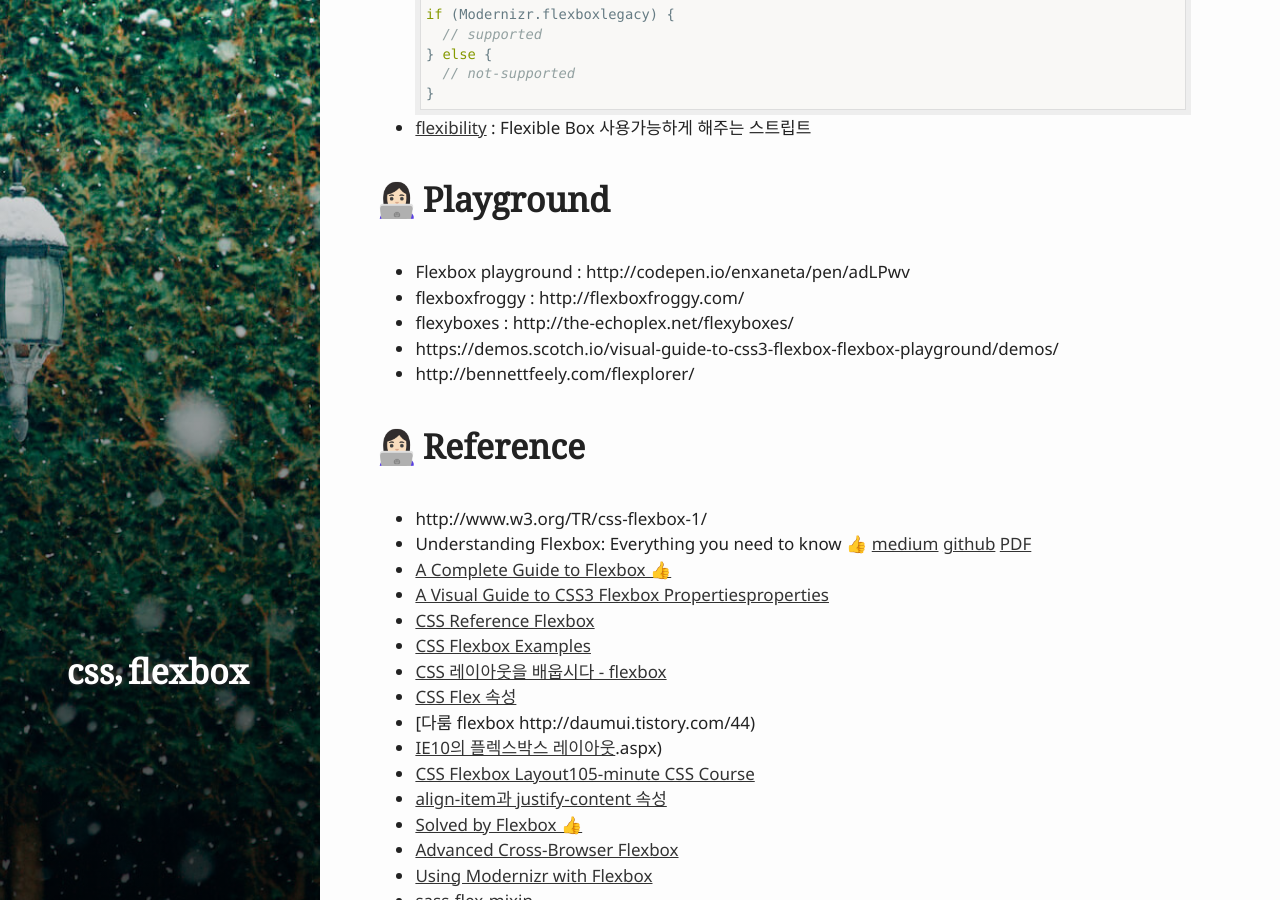
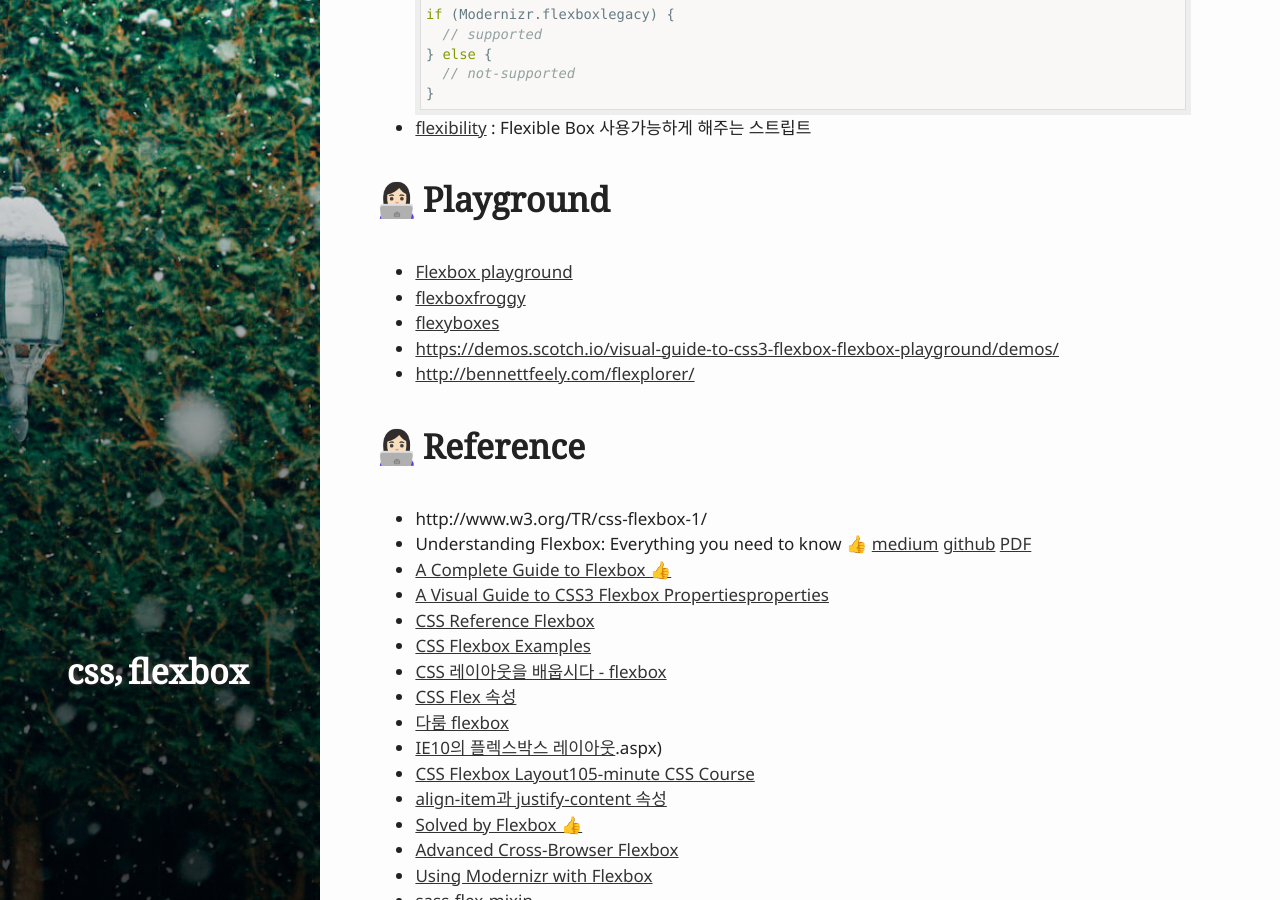
Before and after one commit to pigjh1/pigjh1.github.com, a Jekyll site: the page built from _posts/2017-01-23-CSS-Flexbox.md, in a window 1280 px wide and 900 px high, scrolled down 2153 px. Built offline with Jekyll 4.4.1, drawn with Linux system fonts in a browser that asks for light colours; some of the changed lines change nothing that is shown.

Commit message:
Update 2017-01-23-CSS-Flexbox.md

```diff
--- a/_posts/2017-01-23-CSS-Flexbox.md
+++ b/_posts/2017-01-23-CSS-Flexbox.md
@@ -75,11 +75,11 @@ if (Modernizr.flexboxlegacy) {
 - [flexibility](https://github.com/jonathantneal/flexibility) : Flexible Box 사용가능하게 해주는 스트립트
 
 ### Playground
-- Flexbox playground : http://codepen.io/enxaneta/pen/adLPwv
-- flexboxfroggy : http://flexboxfroggy.com/
-- flexyboxes : http://the-echoplex.net/flexyboxes/
-- https://demos.scotch.io/visual-guide-to-css3-flexbox-flexbox-playground/demos/
-- http://bennettfeely.com/flexplorer/
+- [Flexbox playground](http://codepen.io/enxaneta/pen/adLPwv)
+- [flexboxfroggy](http://flexboxfroggy.com/)
+- [flexyboxes](http://the-echoplex.net/flexyboxes/)
+- [https://demos.scotch.io/visual-guide-to-css3-flexbox-flexbox-playground/demos/](https://demos.scotch.io/visual-guide-to-css3-flexbox-flexbox-playground/demos/)
+- [http://bennettfeely.com/flexplorer/](http://bennettfeely.com/flexplorer/)
 
 ### Reference
 - http://www.w3.org/TR/css-flexbox-1/
@@ -93,7 +93,7 @@ if (Modernizr.flexboxlegacy) {
 - [CSS Flexbox Examples](https://umaar.github.io/css-flexbox-demo/)
 - [CSS 레이아웃을 배웁시다 - flexbox](http://ko.learnlayout.com/flexbox.html)
 - [CSS Flex 속성](http://webdir.tistory.com/349)
-- [다룸 flexbox http://daumui.tistory.com/44)
+- [다룸 flexbox](http://daumui.tistory.com/44)
 - [IE10의 플렉스박스 레이아웃](https://msdn.microsoft.com/library/hh673531[v=vs.85).aspx)
 - [CSS Flexbox Layout105-minute CSS Course](https://teamtreehouse.com/library/css-flexbox-layout)
 - [align-item과 justify-content 속성](http://astrap.tistory.com/54)
```
